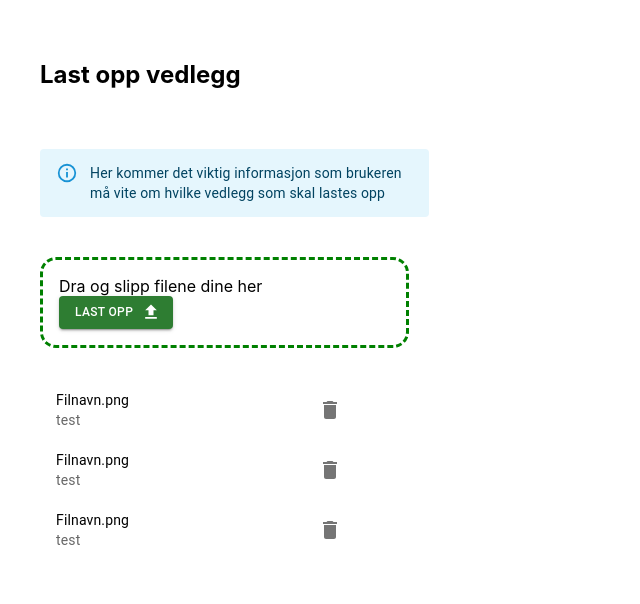
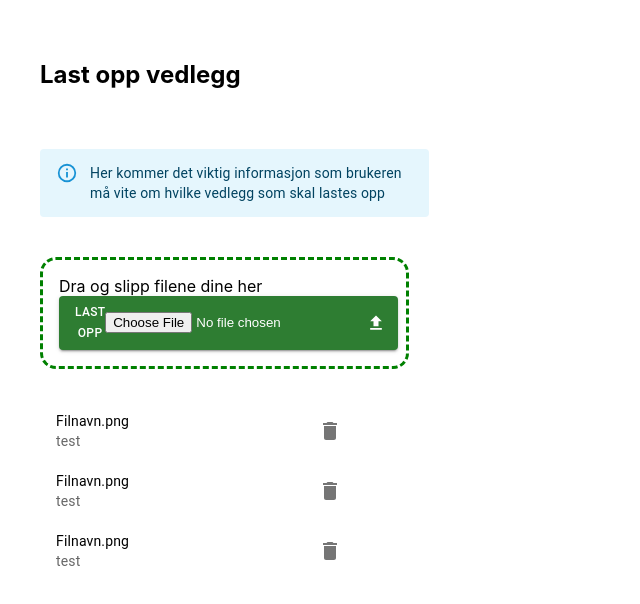
Before and after one commit to kartAI/CADAiD-webapp, a React (Create React App) app: page / in a window 1280 px wide. Shown: the top 604 px of the page, without its empty margins (0-640 px from the left). Built offline with nearby package versions, Linux system fonts and the light colour scheme.

Commit message:
post files

```diff
--- a/src/Components/DragDropBox.tsx
+++ b/src/Components/DragDropBox.tsx
@@ -3,9 +3,16 @@ import Box from '@mui/system/Box';
 import { Button } from "@mui/material";
 import { FileUpload, Opacity } from "@mui/icons-material";
 
-async function verifyDrawings(formData: any) {
+async function handleUpload(event: any) {
+    const files: any[] = event.target.files;
+
     try {
-        const response = await fetch("http://localhost:8000", {
+        const formData = new FormData();
+        [...files].forEach((file, i) => {
+            formData.append(`uploaded_files`, file, file.name)
+        })
+
+        const response = await fetch("http://localhost:8000/detect/", {
             method: "POST",
             body: formData,
         });
@@ -27,7 +34,15 @@ export default function DroppableBox() {
         <Droppable droppableId="droppable">
             {(provided) => (
             <Box component="section"sx={{ p: 2, border: '3px dashed green', borderRadius: '16px'}} ref={provided.innerRef} {...provided.droppableProps}>
-            Dra og slipp filene dine her &nbsp; &nbsp; <Button variant="contained"  endIcon={<FileUpload/>} color="success" sx={{ fontSize: 12}}>Last opp</Button>
+            Dra og slipp filene dine her &nbsp; &nbsp; <Button variant="contained"  endIcon={<FileUpload/>} color="success" sx={{ fontSize: 12}}>
+                Last opp
+                <input
+                    type="file"
+                    id="file-input"
+                    accept=".jpg, .jpeg, .png"
+                    onChange={handleUpload}
+                />
+                </Button>
             {provided.placeholder}
             </Box>
         )}
```
